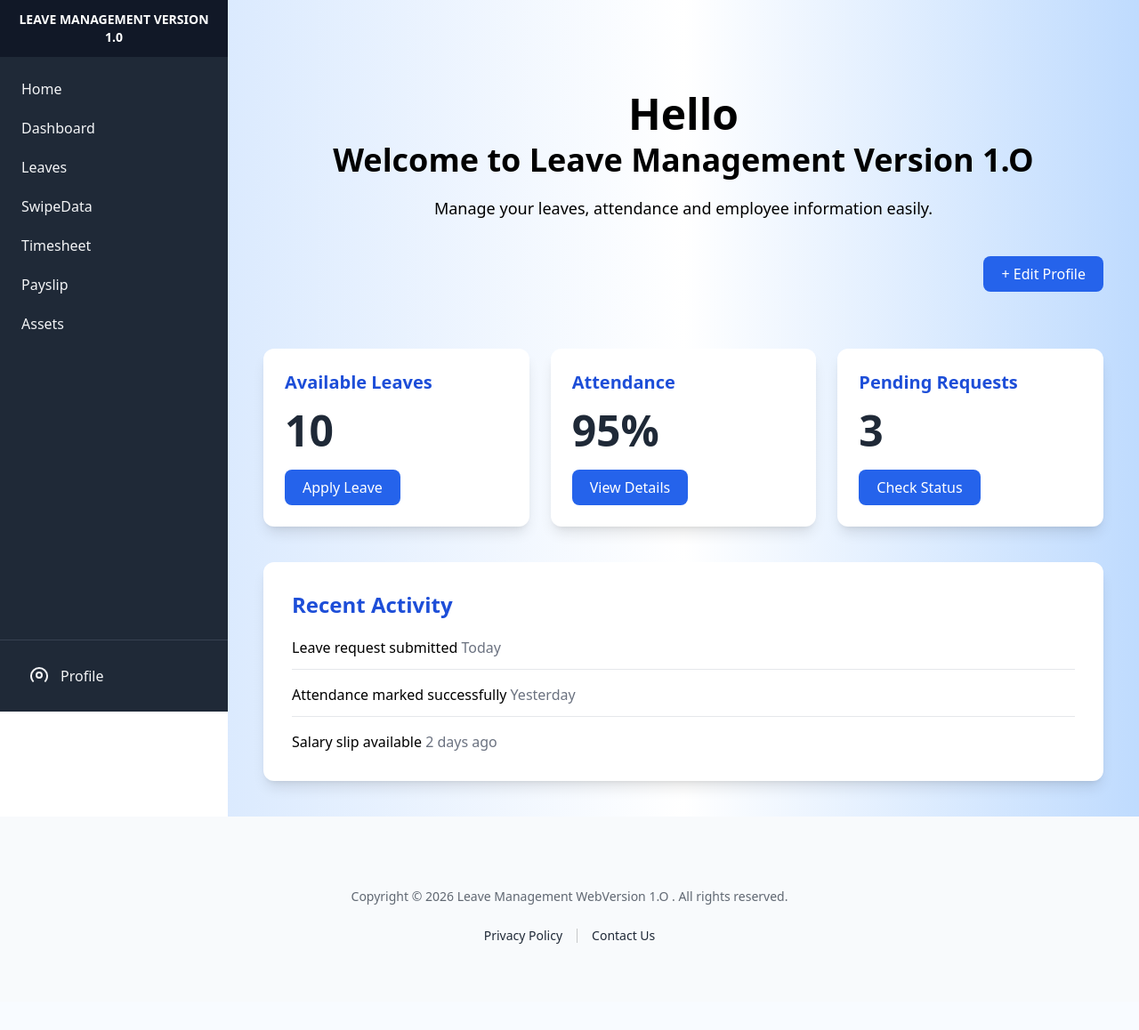
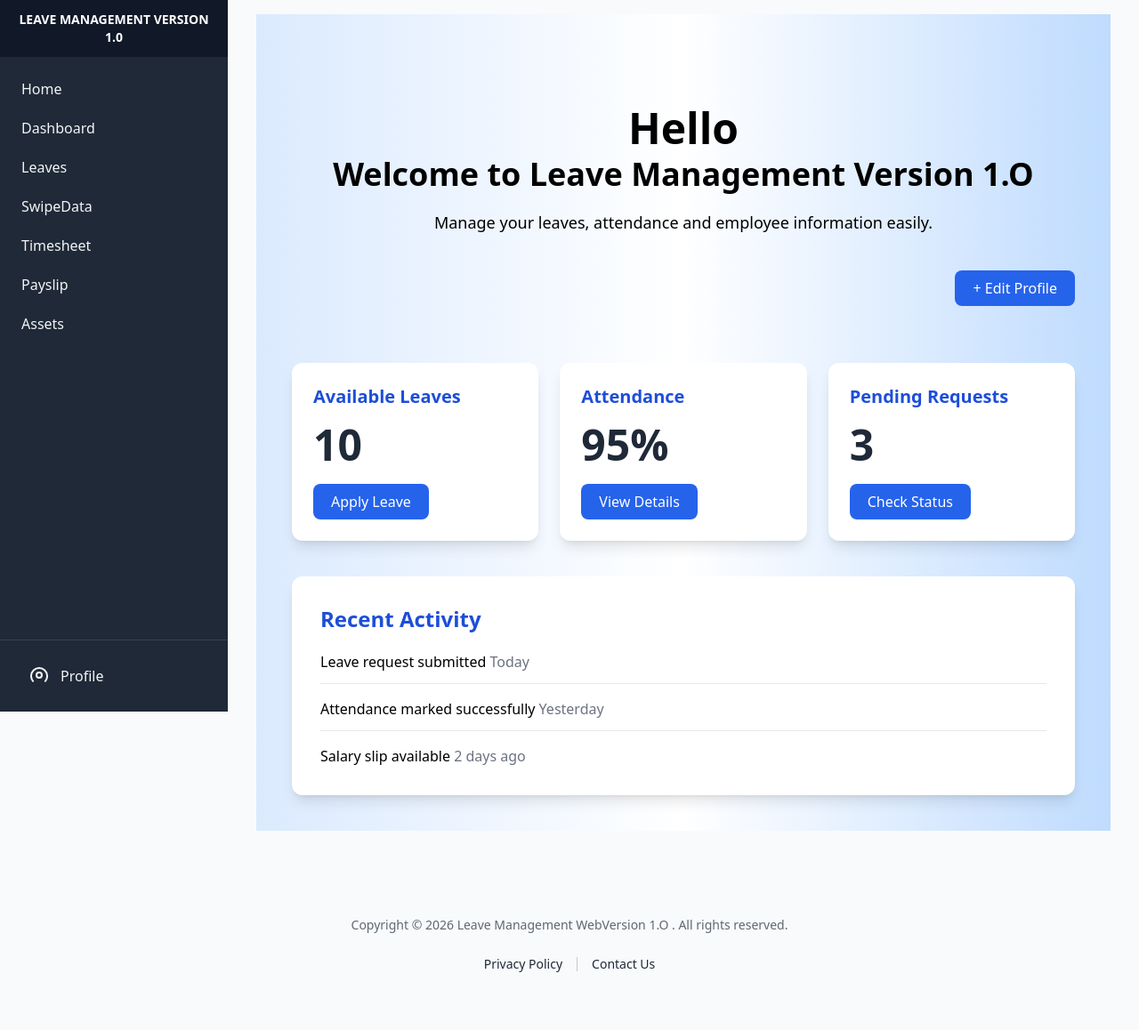
Before and after one commit to arik3-os/Leave_Management_System, a Django app: page /accounts/dashboard/ in a window 1280 px wide. Shown: the whole page at 89% size. Before the commit the page ends 1061 px from the top, so only its background shows below. Run offline with Django 5.2, Linux system fonts and the light colour scheme; some libraries are stand-ins or nearby versions.

Commit message:
Refactor base.html for improved layout and styling
Updated the base HTML structure to enhance layout and styling.

```diff
--- a/templates/base.html
+++ b/templates/base.html
@@ -1,4 +1,3 @@
-
 <!DOCTYPE html>
 <html lang="en" class="h-full">
 
@@ -13,30 +12,50 @@
     <script src="https://cdn.tailwindcss.com"></script>
 </head>
 
-<body class="min-h-screen flex flex-col">
 
-    <div class="flex flex-1 items-stretch">
+<body class="min-h-screen flex flex-col bg-gray-50">
 
-        <div class="print:hidden">
+    <!-- ================= MAIN APPLICATION ================= -->
+    <div class="flex flex-col md:flex-row flex-1">
+
+        <!-- ================= NAVIGATION ================= -->
+        <div class="print:hidden md:flex-shrink-0">
+
             {% include "nav.html" %}
+
         </div>
 
-        <main class="flex-1 overflow-y-auto">
 
+        <!-- ================= PAGE CONTENT ================= -->
+        <main class="flex-1 min-w-0">
+
+            <!-- Messages -->
             <div class="print:hidden">
                 {% include "messages.html" %}
             </div>
 
-            {% block content %}
-            {% endblock %}
+
+            <!-- Content -->
+            <div class="w-full px-4 py-4 sm:px-6 lg:px-8">
+
+                {% block content %}
+                {% endblock %}
+
+            </div>
 
         </main>
 
     </div>
 
+
+    <!-- ================= FOOTER ================= -->
     <div class="print:hidden">
+
         {% include "footer.html" %}
+
     </div>
+
+
 </body>
 
 </html>
```
